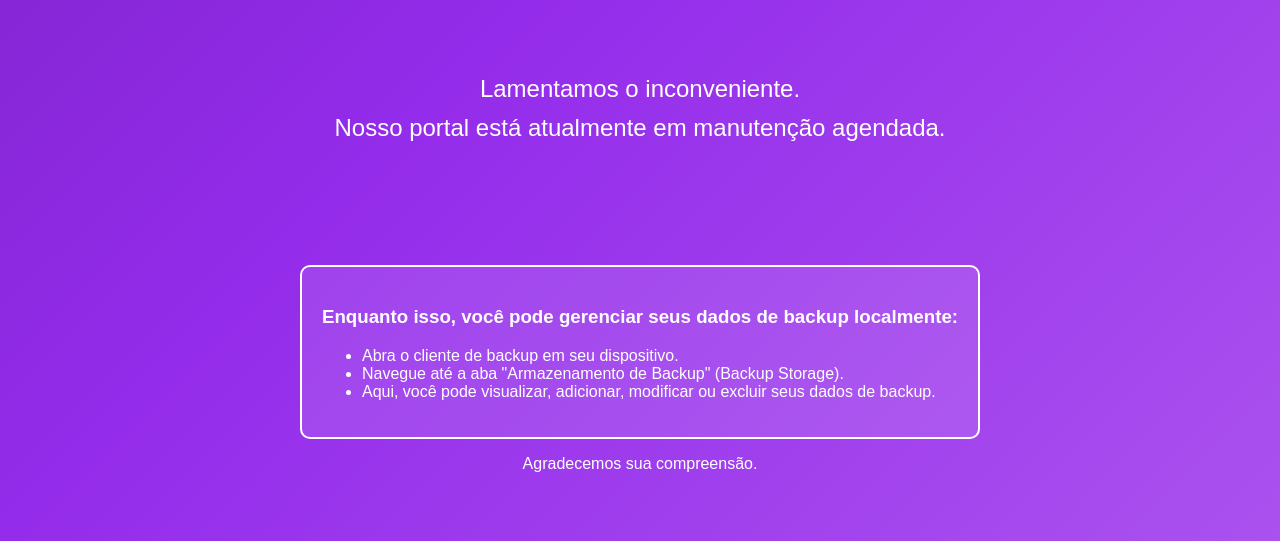
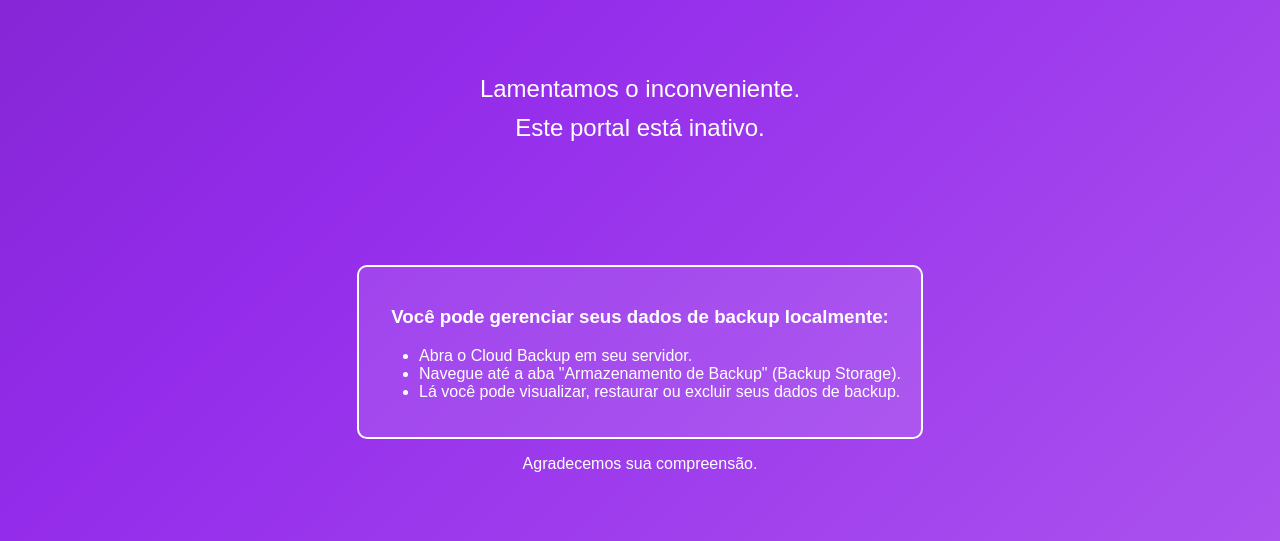
Before and after one commit to salesigor/maintenance-mode, a plain HTML site: page index.html in a window 1280 px wide. Shown: the part 259-800 px from the top of the page. Drawn offline with Linux system fonts and the light colour scheme.

Commit message:
fav and text adjustments

```diff
--- a/index.html
+++ b/index.html
@@ -5,6 +5,7 @@
     <meta name="viewport" content="width=device-width, initial-scale=1.0">
     <title>Portal Offline</title>
     <link rel="stylesheet" href="style.css">
+    <link rel="shortcut icon" type="image/x-icon" href="media/favicon.ico">
 </head>
 <body>
     <div class="vh">
@@ -12,13 +13,13 @@
             <div class="wrap">
                 <img src="media/logo.png" alt="Logo" class="logo">
                 <h1>Portal Offline</h1>
-                <h2><p>Lamentamos o inconveniente.<br>Nosso portal está atualmente em manutenção agendada.<br><br></p></h2>
+                <h2><p>Lamentamos o inconveniente.<br>Este portal está inativo.<br><br></p></h2>
                 <div class="quadro">
-                    <h3><p>Enquanto isso, você pode gerenciar seus dados de backup localmente:</p></h3>
+                    <h3><p>Você pode gerenciar seus dados de backup localmente:</p></h3>
                     <ul class="lista-direita">
-                        <li>Abra o cliente de backup em seu dispositivo.</li>
+                        <li>Abra o Cloud Backup em seu servidor.</li>
                         <li>Navegue até a aba "Armazenamento de Backup" (Backup Storage).</li>
-                        <li>Aqui, você pode visualizar, adicionar, modificar ou excluir seus dados de backup.</li>
+                        <li>Lá você pode visualizar, restaurar ou excluir seus dados de backup.</li>
                     </ul>
                 </div>
                 <p>Agradecemos sua compreensão.</p>
```
